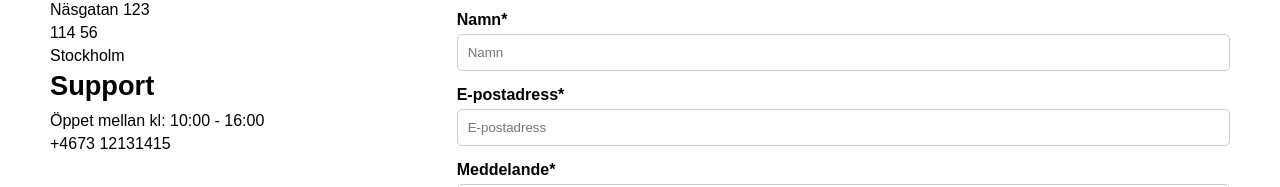
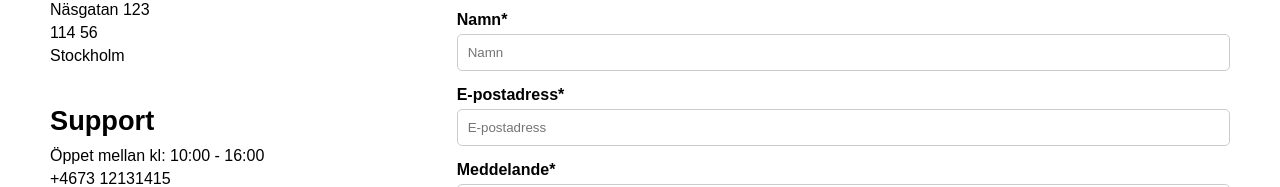
Before and after one commit to gremdot/Klimatvanner, a React (Create React App) app: page /kontakta-oss in a window 1280 px wide. Shown: the part 549-736 px from the top of the page. Built offline with nearby package versions, Linux system fonts and the light colour scheme.

Commit message:
kommenterat kod

```diff
--- a/src/KontaktaOss.jsx
+++ b/src/KontaktaOss.jsx
@@ -13,7 +13,7 @@ const KontaktaOss = () => {
         <p>Har du frågor, idéer eller tankar så är du varmt välkommen att höra av dig till oss på Klimatvänner.
         Skicka gärna ett meddelande till oss via mejl formuläret - vi hjälper dig gärna!</p>
       </div>
-      {/*En <header> med klass "hero" som består av <img>, <h1> och <p>. Detta mönster följs på var sida förutom /klimatnyheter.*/}
+      {/*En <header> med klass "hero" som består av <img>, <h1> och <p>. Detta mönster följs på var sida */}
     </header>
 
 
@@ -25,11 +25,12 @@ const KontaktaOss = () => {
           <p>Näsgatan 123</p>
           <p>114 56</p>
           <p>Stockholm</p>
-          <h2>Support</h2>
+          <h2 class="support">Support</h2>
           <p>Öppet mellan kl: 10:00 - 16:00</p>
           <p>+4673 12131415</p>
         </div>
-        {/*En <div> med klass "kontakt-info". Den består av två <h2> och flera <p> som anger kontaktinformation till användare.*/}
+        {/*En <div> med klass "kontakt-info". Den består av två <h2> och flera <p> som anger kontaktinformation till användare.
+        klassen support skapar ett avstånd mellan support och paragrafen ovan*/}
 
         {/* Kontaktformulär */}
         <div className="kontakt-form">
```
